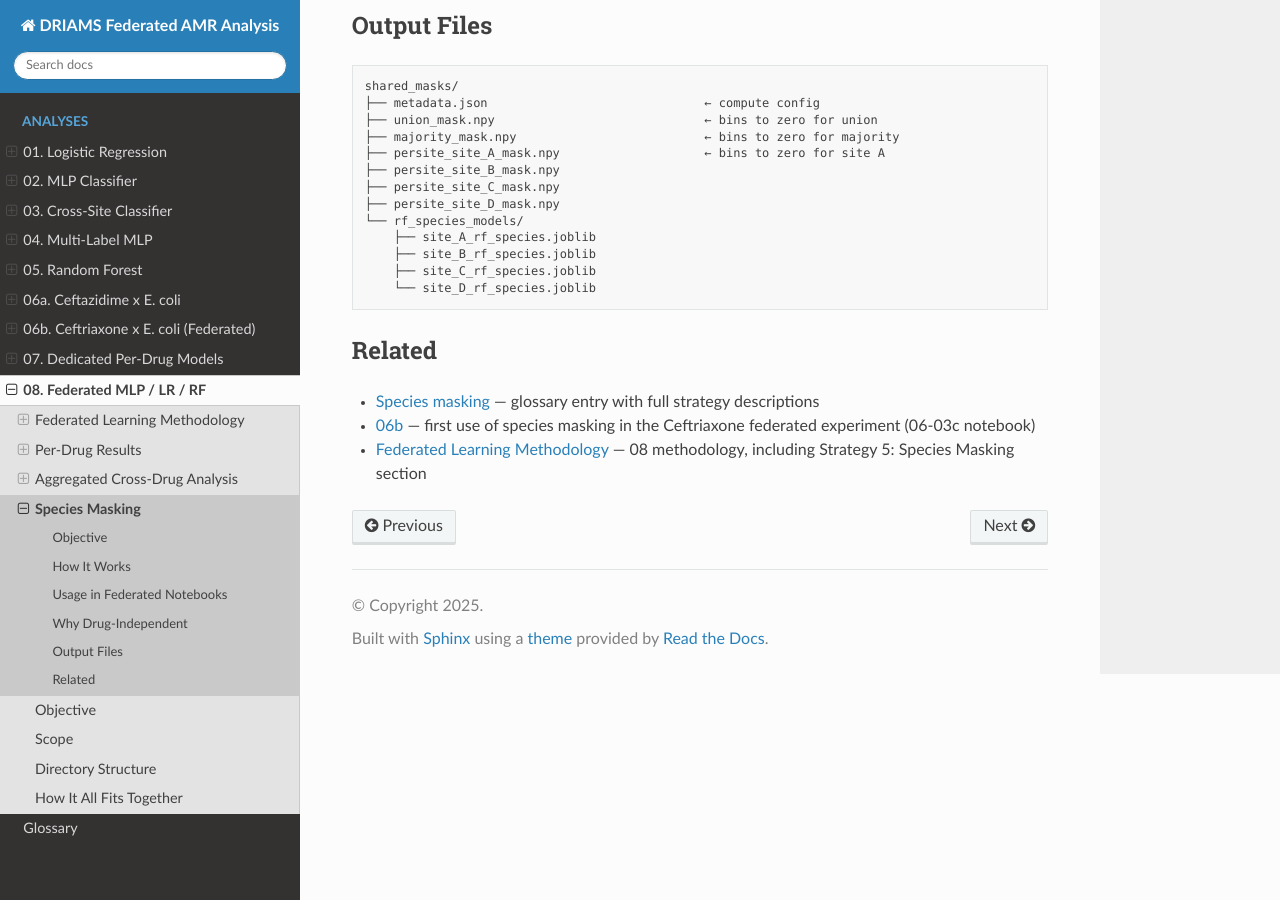
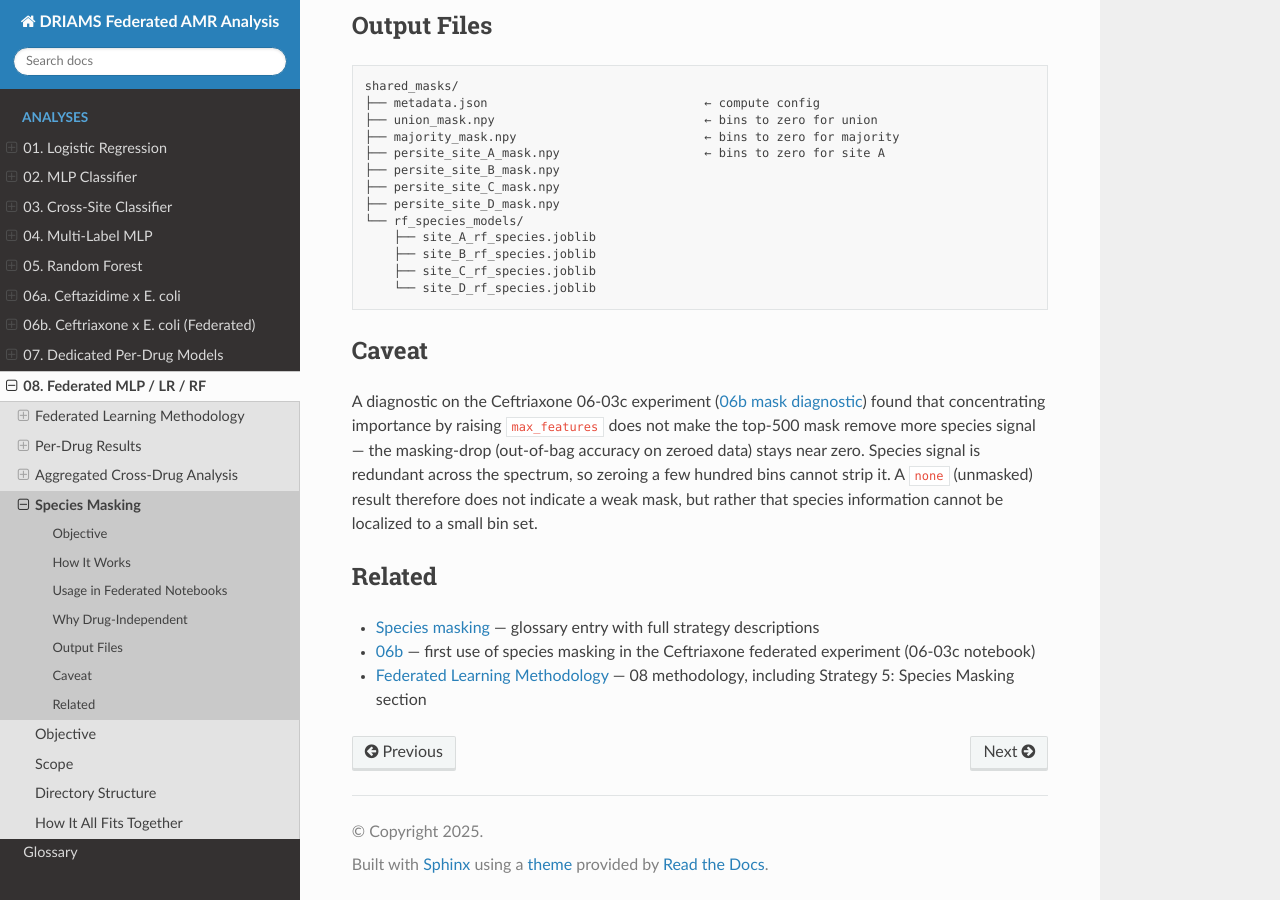
Before and after one commit to asd-standard/Dryad_DRIAMS, a Sphinx documentation site: the page built from docs/08-Federated-mlp-lr-rf/Species-Masking/index.rst, in a window 1280 px wide and 900 px high, scrolled down 1507 px. Built offline with Sphinx 7.4.7 and the Read the Docs theme 3.1.0, drawn with Linux system fonts in a browser that asks for light colours.

Commit message:
Add species/site Phase-1 mask diagnostics and docs write-up

```diff
--- a/docs/06b-Ceftriaxone-E-coli/federated.rst
+++ b/docs/06b-Ceftriaxone-E-coli/federated.rst
@@ -134,7 +134,7 @@ and per-round CSV files with validation metrics and training loss.
 
 The winning mask for this Ceftriaxone × *E. coli* run was **`none`**
 (no masking), meaning species-filtering did not improve worst-site
-performance on this drug–pathogen pair. This may differ for Ceftazidime
+performance on this drug–pathogen pair. A follow-up diagnostic (:doc:`mask-diagnostic`) showed this is not a weak-mask artifact — species information is redundant across the spectrum, so zeroing the top-500 species bins removes almost no species signal regardless of the RF's ``max_features``. This may differ for Ceftazidime
 (:doc:`06a </06a-Ceftazidime-E-coli/federated>`).
 
 Training Loss Monitoring
--- a/docs/06b-Ceftriaxone-E-coli/index.rst
+++ b/docs/06b-Ceftriaxone-E-coli/index.rst
@@ -11,6 +11,7 @@ across 4 hospital sites.
    :caption: Sections
 
    federated
+   mask-diagnostic
 
 Why Ceftriaxone
 ---------------
--- a/docs/08-Federated-mlp-lr-rf/Species-Masking/index.rst
+++ b/docs/08-Federated-mlp-lr-rf/Species-Masking/index.rst
@@ -100,6 +100,18 @@ Output Files
        ├── site_C_rf_species.joblib
        └── site_D_rf_species.joblib
 
+Caveat
+------
+
+A diagnostic on the Ceftriaxone 06-03c experiment
+(:doc:`06b mask diagnostic </06b-Ceftriaxone-E-coli/mask-diagnostic>`) found that
+concentrating importance by raising ``max_features`` does not make the top-500
+mask remove more species signal — the masking-drop (out-of-bag accuracy on
+zeroed data) stays near zero. Species signal is redundant across the spectrum,
+so zeroing a few hundred bins cannot strip it. A ``none`` (unmasked) result
+therefore does not indicate a weak mask, but rather that species information
+cannot be localized to a small bin set.
+
 Related
 -------
 
```
Also changed, not shown: docs/06b-Ceftriaxone-E-coli/mask-diagnostic.rst (added, +128 -0 lines), docs/glossary.rst (+7 -0 lines), 1 other file.
